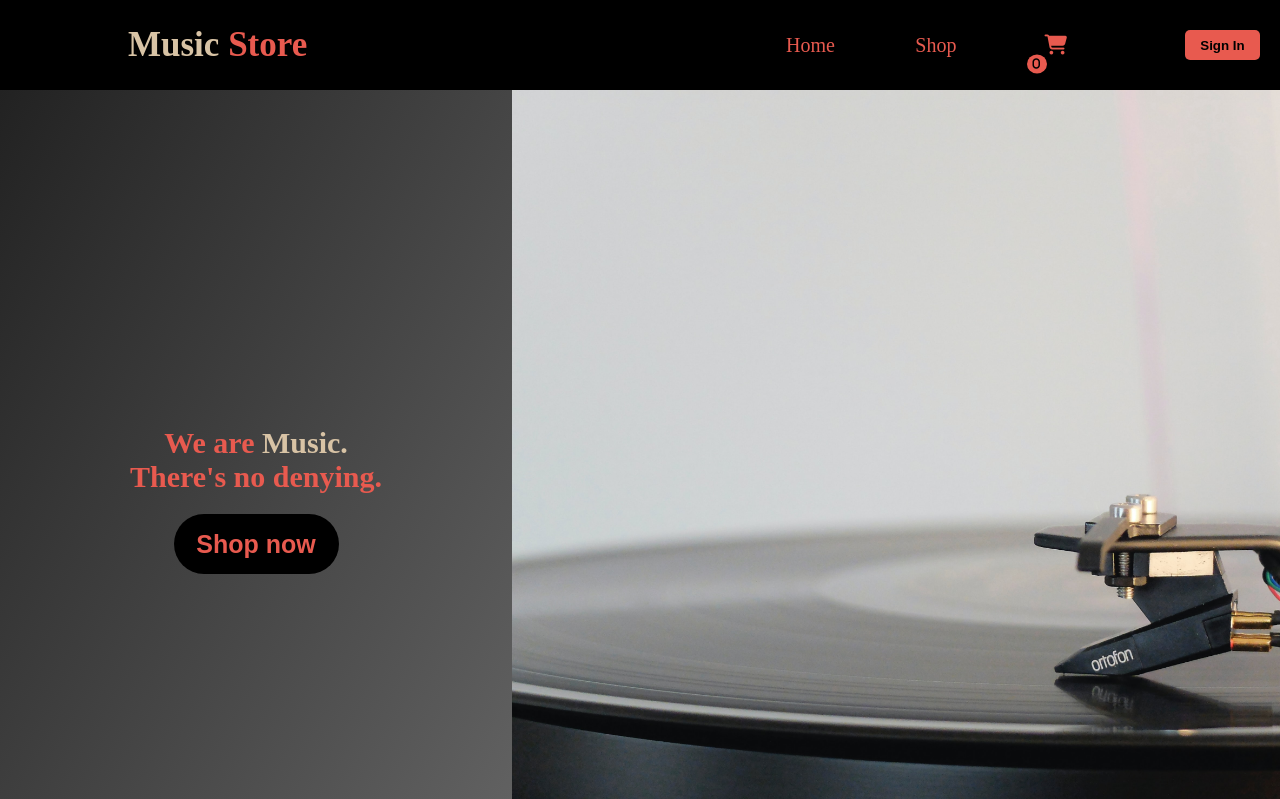
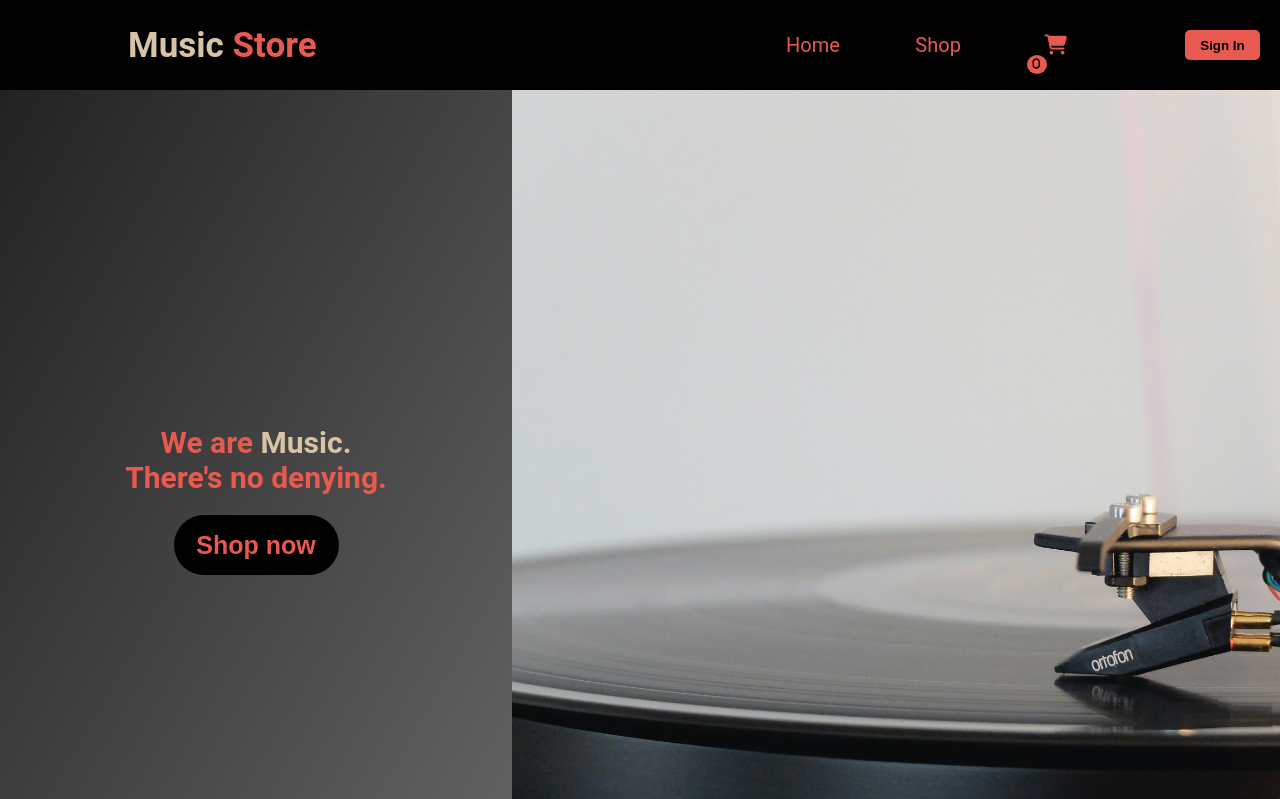
Before and after one commit to thiago-porto25/music-store, a React (Create React App) app: page / in a window 1280 px wide. Shown: the top 799 px of the page. Built offline with nearby package versions, Linux system fonts and the light colour scheme.

Commit message:
change font of website

```diff
--- a/src/globalStyles.js
+++ b/src/globalStyles.js
@@ -4,5 +4,6 @@ export const globalStyle = createGlobalStyle`
   html, body {
     margin: 0;
     font-size: 15px;
+    font-family: 'Roboto', sans-serif;
   }
 `
```
